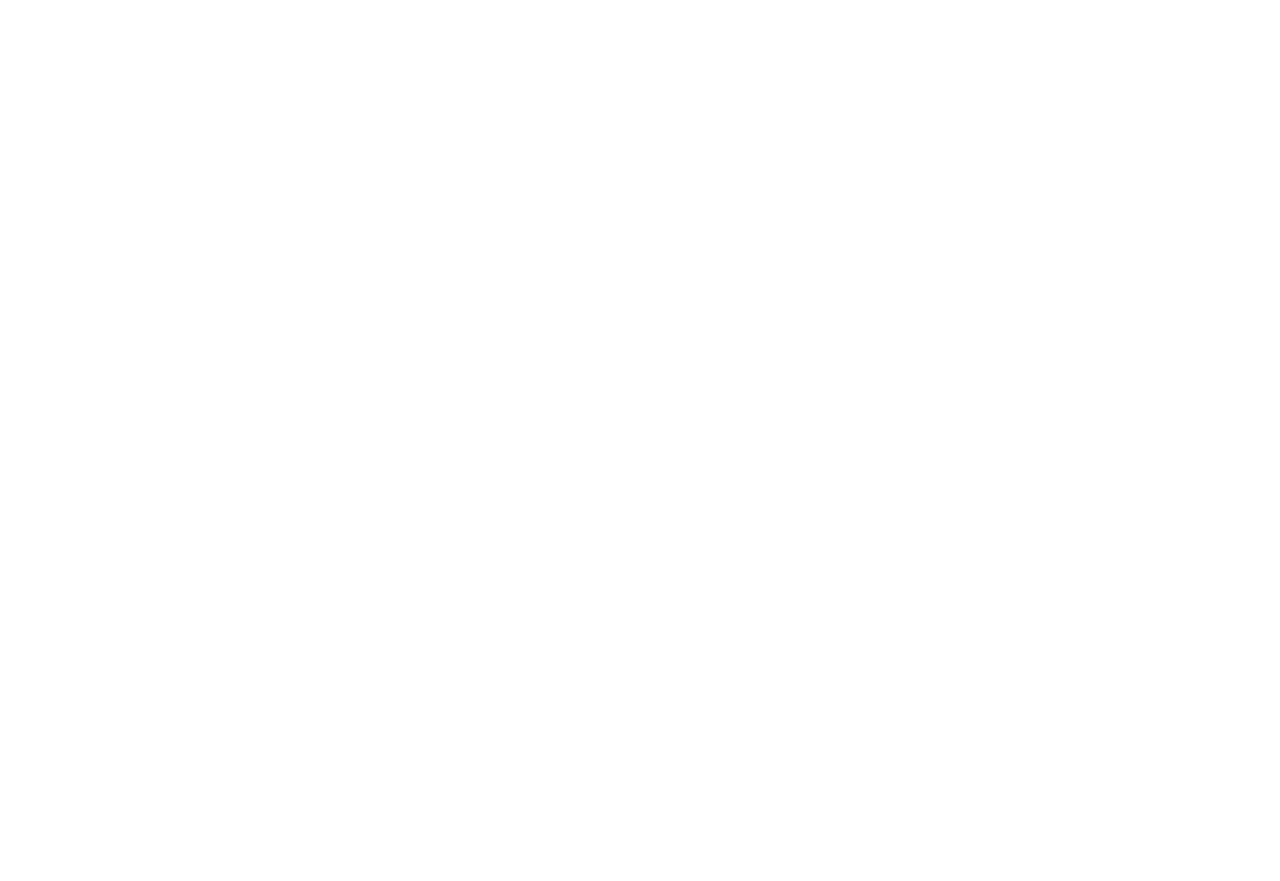
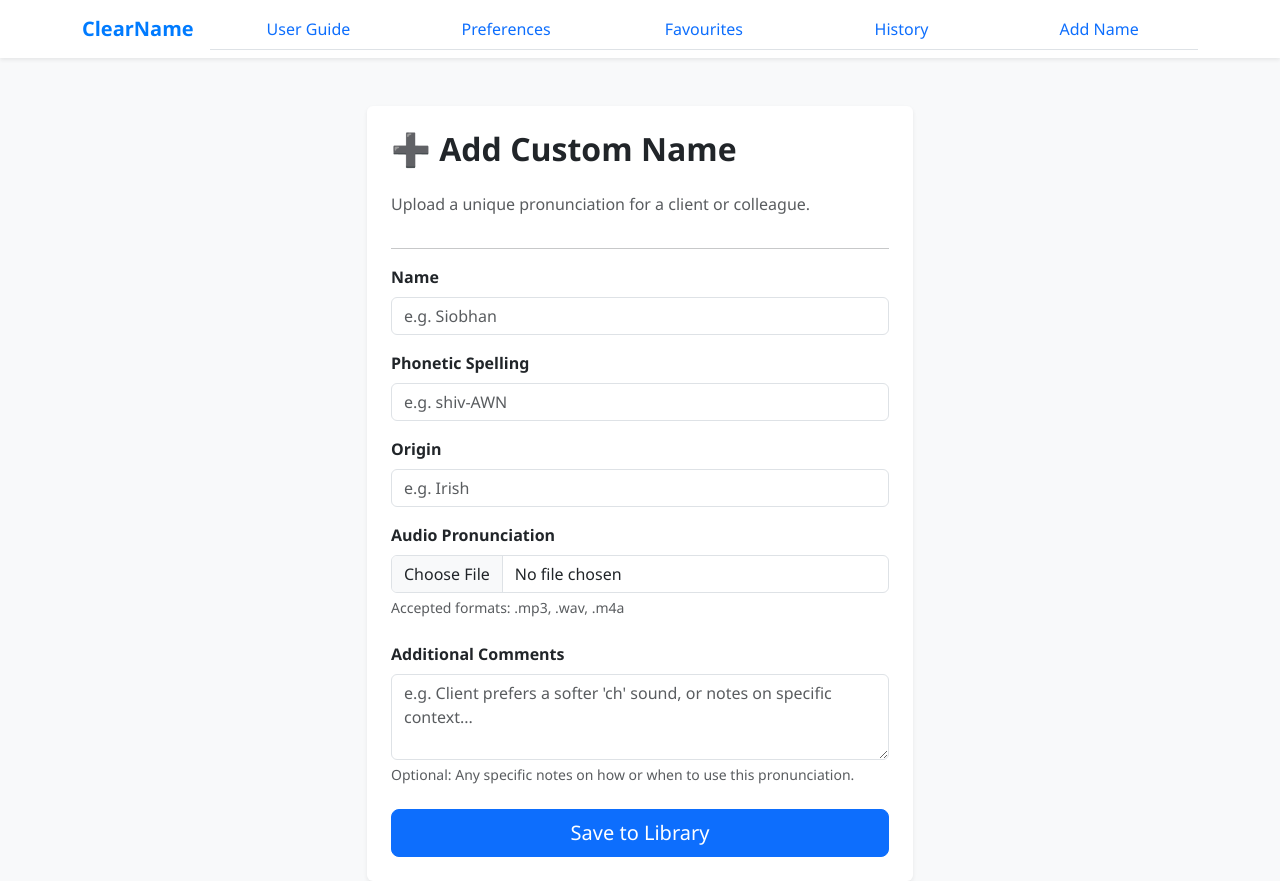
Before and after one commit to OzanSaridas09/2025Project, a Flask app: page /addname in a window 1280 px wide. Before the commit the page is empty. Before the commit the page ends 800 px from the top, so only its background shows below. Run offline with Flask 3, Linux system fonts and the light colour scheme.

Commit message:
Added add name feature

```diff
--- a/templates/addname.html
+++ b/templates/addname.html
@@ -0,0 +1,51 @@
+{% extends "base.html" %}
+
+{% block title %}Add Custom Name - ClearName{% endblock %}
+
+{% block content %}
+<div class="container mt-5">
+    <div class="row justify-content-center">
+        <div class="col-md-6">
+            <div class="card border-0 shadow-sm p-4">
+                <h2 class="fw-bold mb-4">➕ Add Custom Name</h2>
+                <p class="text-muted">Upload a unique pronunciation for a client or colleague.</p>
+                <hr>
+
+                <form action="/addname" method="POST" enctype="multipart/form-data">
+
+                    <div class="mb-3">
+                        <label for="name" class="form-label fw-bold">Name</label>
+                        <input type="text" class="form-control" id="name" name="name" placeholder="e.g. Siobhan" required>
+                    </div>
+
+                    <div class="mb-3">
+                        <label for="phonetic" class="form-label fw-bold">Phonetic Spelling</label>
+                        <input type="text" class="form-control" id="phonetic" name="phonetic" placeholder="e.g. shiv-AWN">
+                    </div>
+
+                    <div class="mb-3">
+                        <label for="origin" class="form-label fw-bold">Origin</label>
+                        <input type="text" class="form-control" id="origin" name="origin" placeholder="e.g. Irish">
+                    </div>
+
+                    <div class="mb-4">
+                        <label for="audio_file" class="form-label fw-bold">Audio Pronunciation</label>
+                        <input class="form-control" type="file" id="audio_file" name="audio_file" accept="audio/*" required>
+                        <div class="form-text">Accepted formats: .mp3, .wav, .m4a</div>
+                    </div>
+                    <div class="mb-4">
+                        <label for="comments" class="form-label fw-bold">Additional Comments</label>
+                        <textarea class="form-control" id="comments" name="comments" rows="3"
+                                placeholder="e.g. Client prefers a softer 'ch' sound, or notes on specific context..."></textarea>
+                        <div class="form-text">Optional: Any specific notes on how or when to use this pronunciation.</div>
+                    </div>
+                    <div class="d-grid">
+                        <button type="submit" class="btn btn-primary btn-lg">Save to Library</button>
+                    </div>
+
+                </form>
+            </div>
+        </div>
+    </div>
+</div>
+{% endblock %}
--- a/templates/base.html
+++ b/templates/base.html
@@ -44,7 +44,7 @@
                     <li class="nav-item"><a class="nav-link" href="#" data-bs-toggle="modal" data-bs-target="#preferencesModal">Preferences</a></li>
                     <li class="nav-item"><a class="nav-link {% if active_page == 'favorites' %}active{% endif %}" href="/favorites">Favourites</a></li>
                     <li class="nav-item"><a class="nav-link {% if active_page == 'history' %}active{% endif %}" href="/history">History</a></li>
-                    <li class="nav-item"><a class="nav-link {% if active_page == 'add' %}active{% endif %}" href="/add">Add Name</a></li>
+                    <li class="nav-item"><a class="nav-link {% if active_page == 'add' %}active{% endif %}" href="/addname">Add Name</a></li>
                 </ul>
             </div>
         </div>
```
